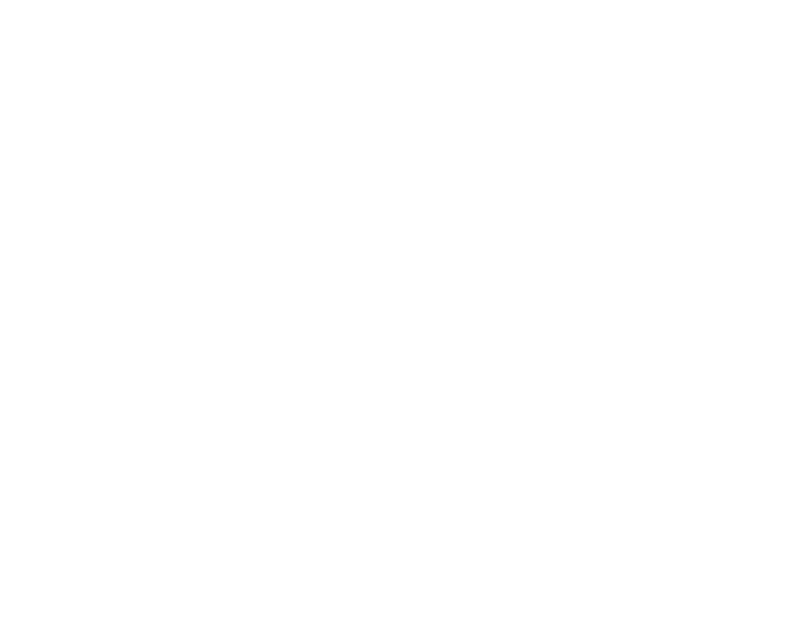
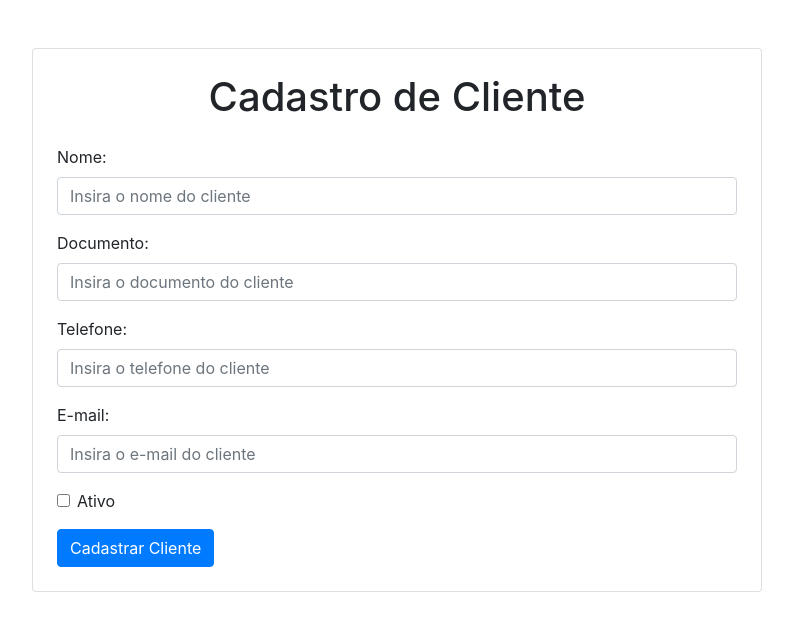
Before and after one commit to jeffors212/desafioVue, a Vue app: page /register-client in a window 1280 px wide. Before the commit this address had no page. Shown: the top 630 px of the page, without its empty margins (243-1036 px from the left). Built offline with nearby package versions, Linux system fonts and the light colour scheme.

Commit message:
pagina de resgistro do cliente
-criei a pagina de resgitro do
-ajuste o router
-coloquei o novo botao na home

```diff
--- a/src/router/index.js
+++ b/src/router/index.js
@@ -1,8 +1,10 @@
 import { createRouter, createWebHistory } from 'vue-router';
+
 
 
 import HomePage from '../views/HomePage.vue';
 import ProductRegistration from '../views/ProductRegistration.vue';
+import ClientRegistration from '../views/ClientRegistration.vue';
 
 const routes = [
   {
@@ -14,6 +16,11 @@ const routes = [
     path: '/register-product',
     name: 'RegisterProduct',
     component: ProductRegistration
+  },
+  {
+    path: '/register-client',
+    name: 'RegisterClient',
+    component: ClientRegistration
   }
 
 ];
--- /dev/null
+++ b/src/views/ClientRegistration.vue
@@ -0,0 +1,90 @@
+<template>
+  <div class="container mt-5">
+    <div class="row justify-content-center">
+      <div class="col-md-8">
+        <div class="card p-4">
+          <h1 class="text-center mb-4">Cadastro de Cliente</h1>
+          <b-form @submit.prevent="onSubmit">
+
+            <!-- Nome -->
+            <b-form-group label="Nome:" label-for="client-name-input">
+              <b-form-input
+                id="client-name-input"
+                v-model="client.name"
+                required
+                placeholder="Insira o nome do cliente"
+              ></b-form-input>
+            </b-form-group>
+
+            <!-- Documento -->
+            <b-form-group label="Documento:" label-for="client-document-input">
+              <b-form-input
+                id="client-document-input"
+                v-model="client.document"
+                required
+                placeholder="Insira o documento do cliente"
+              ></b-form-input>
+            </b-form-group>
+
+            <!-- Telefone -->
+            <b-form-group label="Telefone:" label-for="client-phone-input">
+              <b-form-input
+                id="client-phone-input"
+                v-model="client.phone"
+                required
+                placeholder="Insira o telefone do cliente"
+              ></b-form-input>
+            </b-form-group>
+
+            <!-- E-mail -->
+            <b-form-group label="E-mail:" label-for="client-email-input">
+              <b-form-input
+                id="client-email-input"
+                type="email"
+                v-model="client.email"
+                required
+                placeholder="Insira o e-mail do cliente"
+              ></b-form-input>
+            </b-form-group>
+
+            <!-- Ativo -->
+            <b-form-group>
+              <b-form-checkbox v-model="client.active">
+                Ativo
+              </b-form-checkbox>
+            </b-form-group>
+
+            <!-- Botão de Submissão -->
+            <b-button type="submit" variant="primary">Cadastrar Cliente</b-button>
+          </b-form>
+        </div>
+      </div>
+    </div>
+  </div>
+</template>
+
+<script>
+export default {
+  data() {
+    return {
+      client: {
+        name: '',
+        document: '',
+        phone: '',
+        email: '',
+        active: false
+      }
+    };
+  },
+  methods: {
+    onSubmit() {
+      console.log('Cliente cadastrado:', this.client);
+      // Implemente a lógica de envio do formulário
+    }
+  }
+};
+</script>
+
+<style>
+/* Estilos adicionais, se necessário */
+</style>
--- a/src/views/HomePage.vue
+++ b/src/views/HomePage.vue
@@ -2,6 +2,7 @@
   <div class="home">
     <h1>Bem-vindo ao Sistema de Cadastro</h1>
     <button @click="goToProductRegistration" class="btn btn-primary">Cadastrar Produto</button>
+    <button @click="goToClientRegistration" class="btn btn-secondary">Cadastrar Cliente</button>
   </div>
 </template>
 
@@ -10,6 +11,9 @@ export default {
   methods: {
     goToProductRegistration() {
       this.$router.push('/register-product');
+    },
+       goToClientRegistration() {
+      this.$router.push('/register-client');
     }
   }
 }
```
